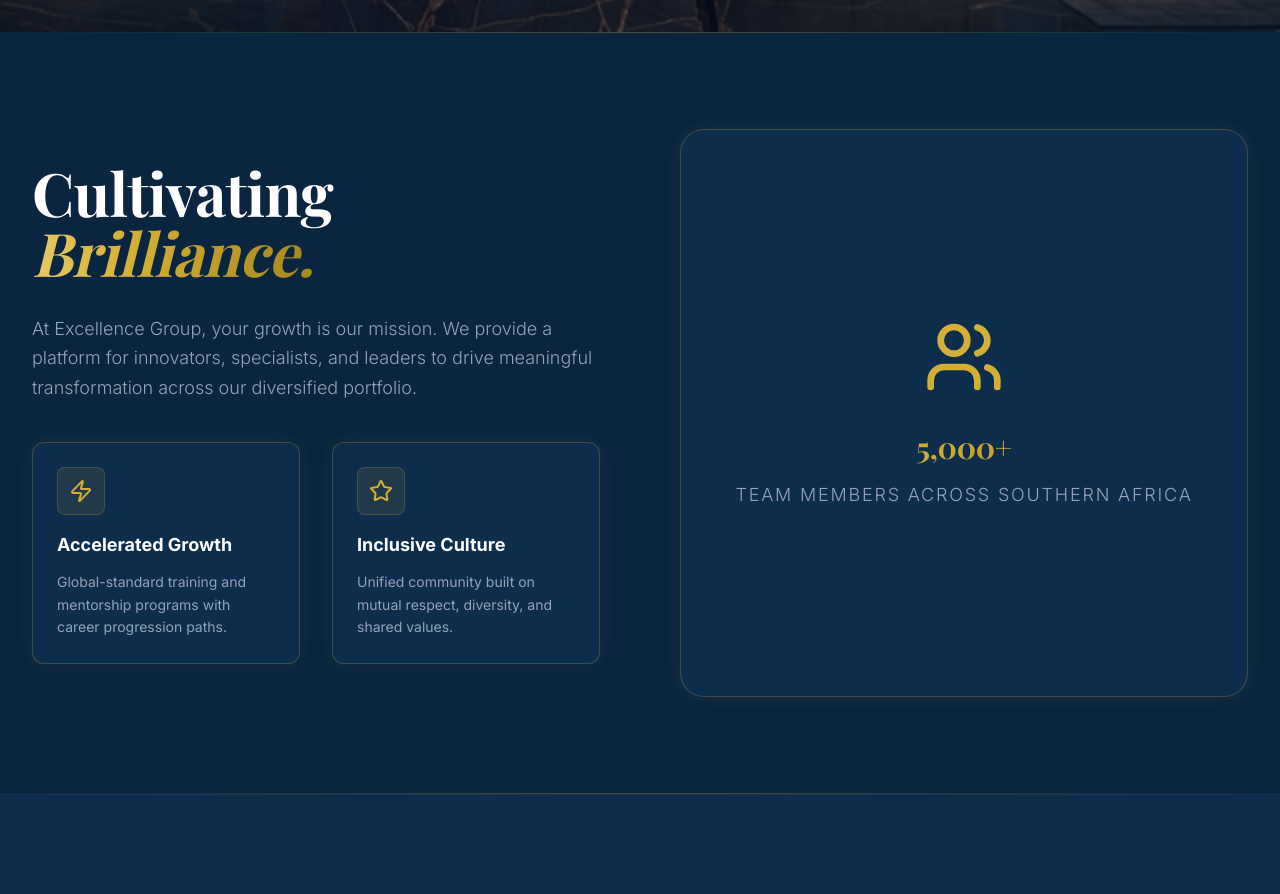
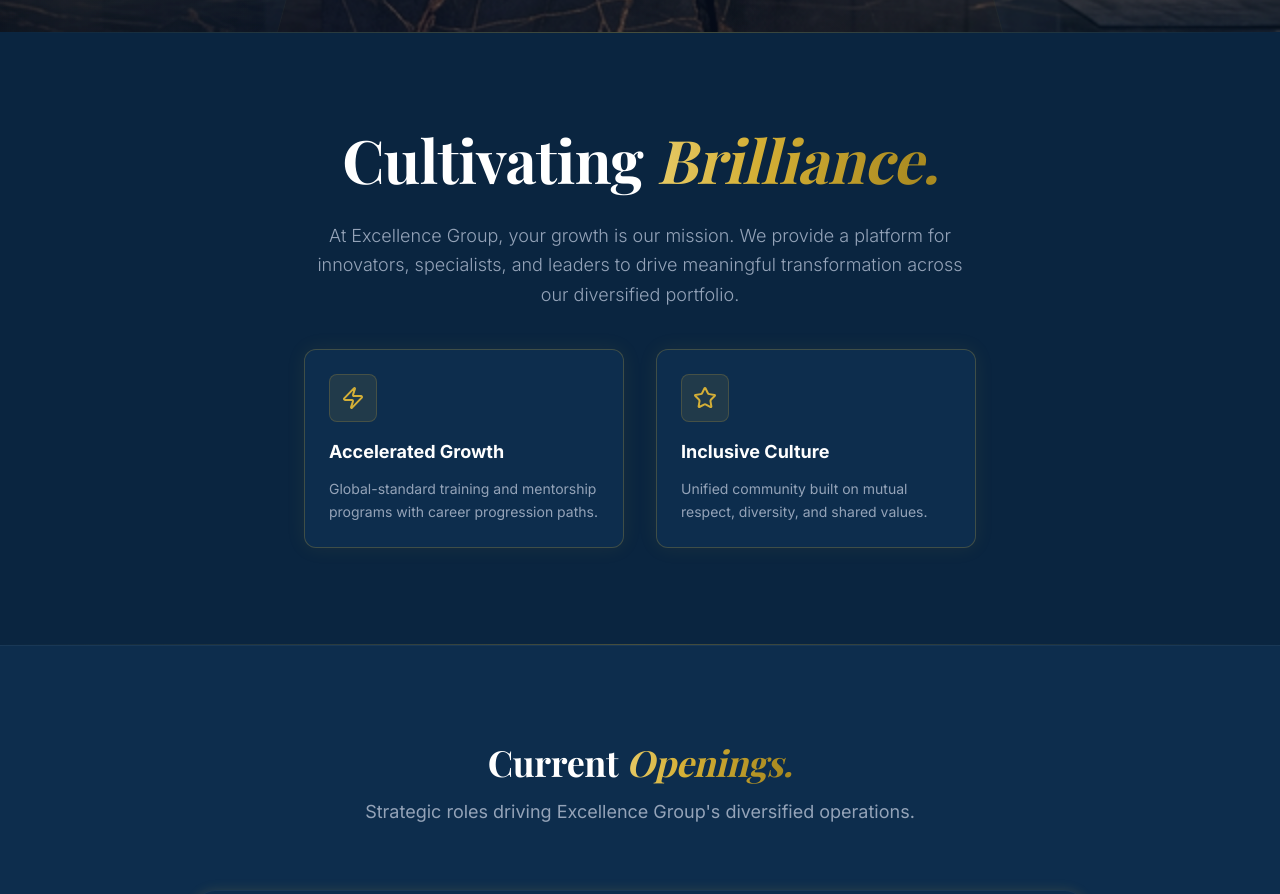
Before and after one commit to Poweezy/excellence-group, a Next.js app: page /careers in a window 1280 px wide. Shown: the part 673-1567 px from the top of the page. Built offline with nearby package versions, Linux system fonts and the light colour scheme; a web font is replaced by a local one.

Commit message:
feat: add new careers page with hero, 'Why Join Us', and 'Open Roles' sections

```diff
--- a/app/careers/page.tsx
+++ b/app/careers/page.tsx
@@ -62,15 +62,15 @@
       {/* Why Join Us */}
       <section className="py-24 bg-dark">
         <div className="max-w-7xl mx-auto px-4 sm:px-6 lg:px-8">
-          <div className="grid lg:grid-cols-2 gap-20 items-center">
-            <AnimatedSection direction="left">
+          <div className="max-w-4xl mx-auto text-center">
+            <AnimatedSection direction="up">
               <h2 className="luxury-text-display text-4xl lg:text-6xl font-bold text-white mb-8">Cultivating <span className="italic gold-shimmer">Brilliance.</span></h2>
-              <p className="text-slate-400 text-lg font-light luxury-text-sans leading-relaxed mb-10">
+              <p className="text-slate-400 text-lg font-light luxury-text-sans leading-relaxed mb-10 mx-auto max-w-2xl">
                 At Excellence Group, your growth is our mission. We provide a platform for
                 innovators, specialists, and leaders to drive meaningful transformation across
                 our diversified portfolio.
               </p>
-              <div className="grid sm:grid-cols-2 gap-8">
+              <div className="grid sm:grid-cols-2 gap-8 max-w-2xl mx-auto text-left">
                 {[
                   { icon: Zap, title: "Accelerated Growth", desc: "Global-standard training and mentorship programs with career progression paths." },
                   { icon: Star, title: "Inclusive Culture", desc: "Unified community built on mutual respect, diversity, and shared values." }
@@ -87,15 +87,6 @@
                     <p className="text-slate-400 text-sm leading-relaxed">{item.desc}</p>
                   </div>
                 ))}
-              </div>
-            </AnimatedSection>
-            <AnimatedSection direction="right" className="relative">
-              <div className="aspect-square rounded-3xl overflow-hidden gold-border bg-dark-card backdrop-blur-sm flex items-center justify-center p-12 text-center relative hover:scale-102 transition-transform hover:rotate-1">
-                <div>
-                  <Users className="w-20 h-20 text-primary mx-auto mb-8" />
-                  <h3 className="luxury-text-display text-3xl font-bold text-white mb-4 gold-shimmer">5,000+</h3>
-                  <p className="text-slate-400 text-lg font-light uppercase tracking-widest">Team Members Across Southern Africa</p>
-                </div>
               </div>
             </AnimatedSection>
           </div>
```
